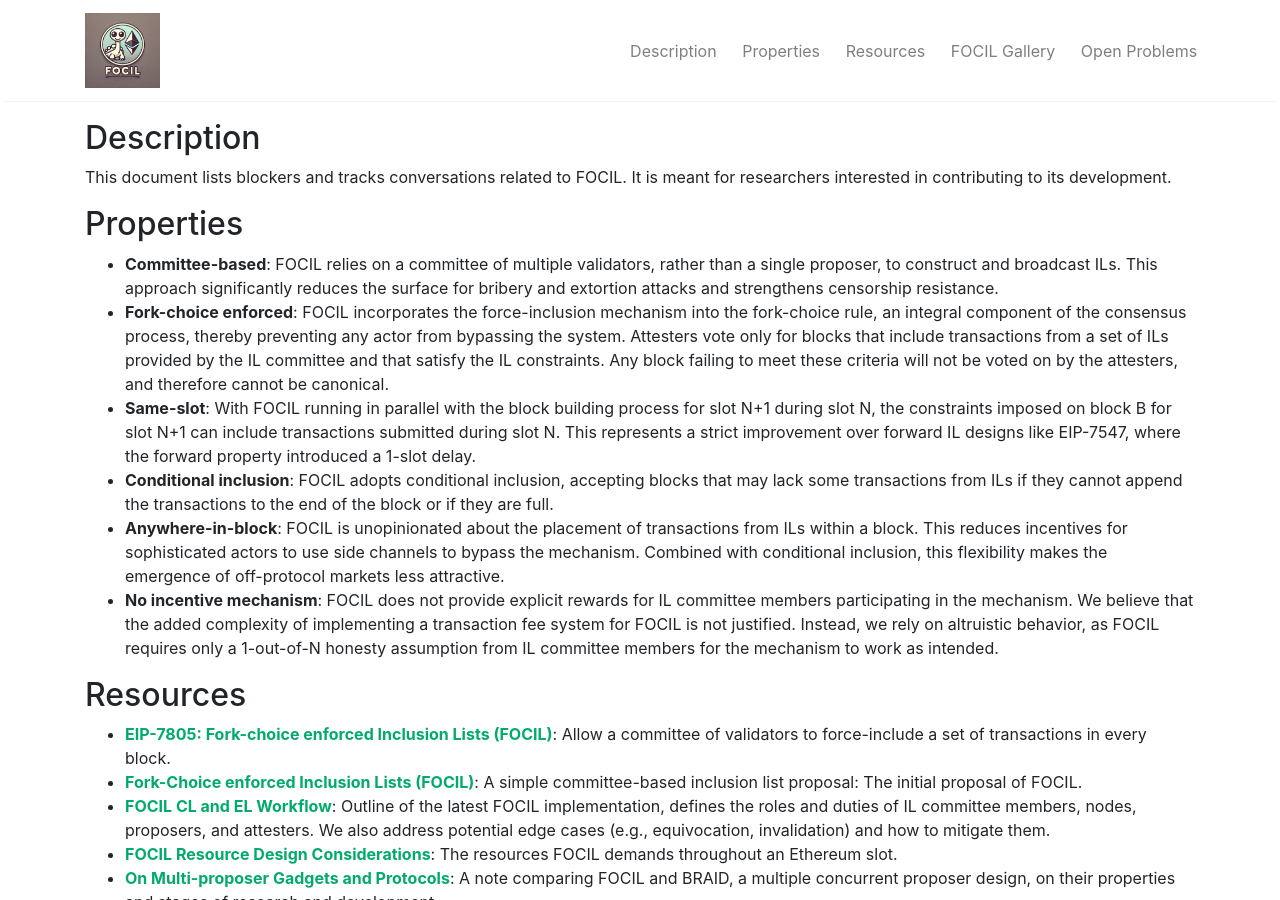
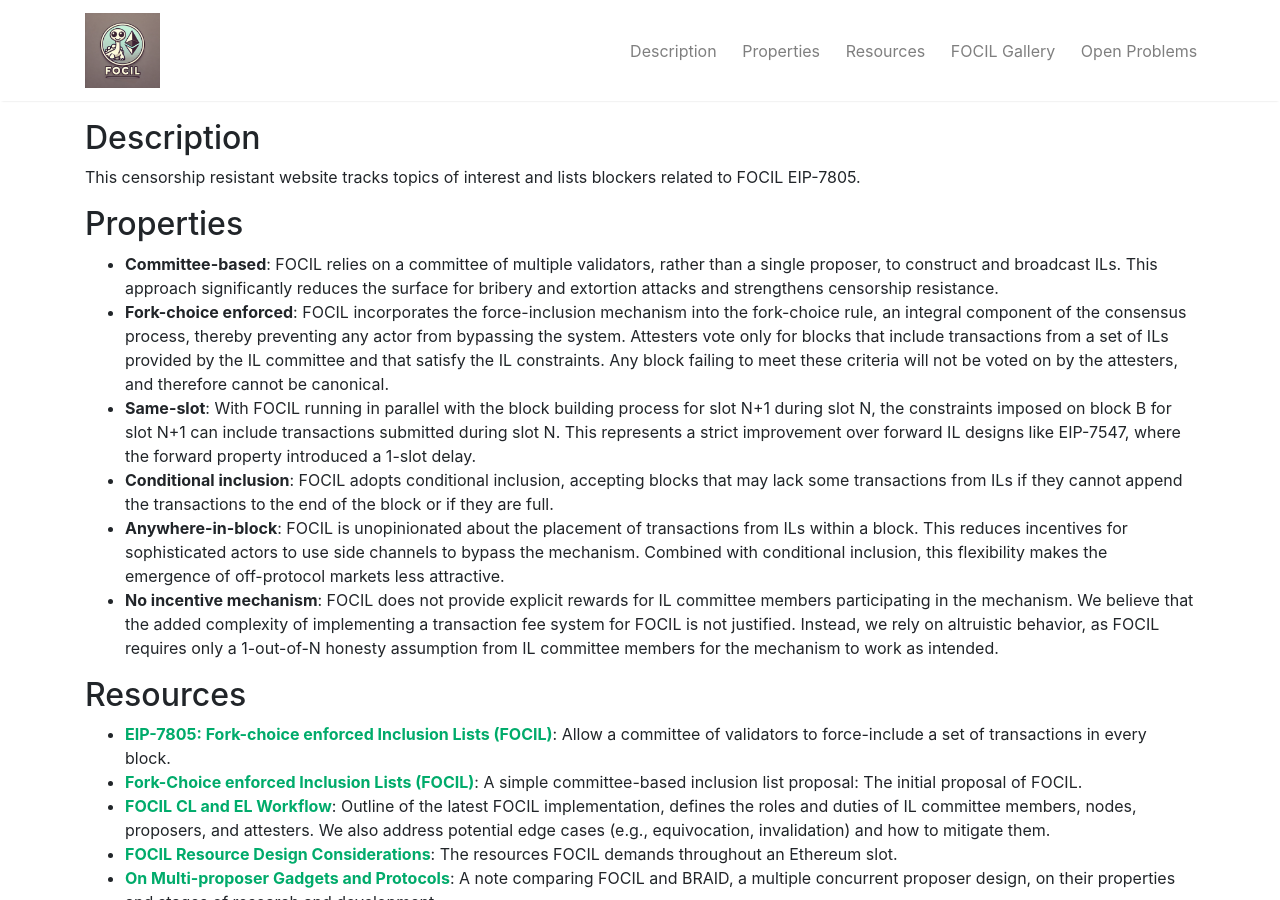
Before and after one commit to jihoonsong/meet-focil, a Jekyll site: the page built from index.html, in a window 1280 px wide and 900 px high. Built offline with Jekyll 4.4.1, drawn with Linux system fonts in a browser that asks for light colours; nearby versions of some CDN libraries; the list of posts is cut into pages by our own code.

Commit message:
Apply feedback 5

```diff
--- a/index.html
+++ b/index.html
@@ -6,7 +6,7 @@ title: Home
 <!-- Main Content -->
 ## Description {#description}
 
-This document lists blockers and tracks conversations related to FOCIL. It is meant for researchers interested in contributing to its development.
+This censorship resistant website tracks topics of interest and lists blockers related to FOCIL EIP-7805.
 
 ## Properties {#properties}
 
```
